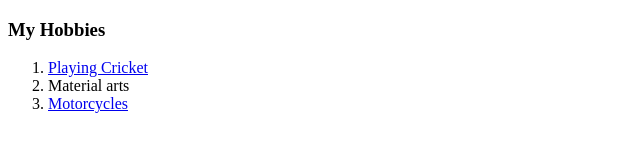
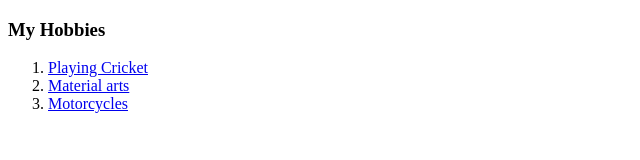
Before and after one commit to Umeshkyadav314/cv, a plain HTML site: page hobbies.html in a window 1280 px wide. Shown: the full height of the page, 0-640 px from the left. Drawn offline with Linux system fonts and the light colour scheme.

Commit message:
Update hobbies.html

```diff
--- a/hobbies.html
+++ b/hobbies.html
@@ -10,7 +10,7 @@
 
         <ol>
             <li><a href="https://www.bcci.tv/">Playing Cricket </a></li>
-            <li><a href="https://www.needlepointers.com/main/showarticles.aspx?navid=3226"></a> Material arts</a></li>
+            <li><a href="https://www.needlepointers.com/main/showarticles.aspx?navid=3226">Material arts</a></li>
             <li><a href="https://www.zigwheels.com/newbikes/Suzuki/sv650" >  Motorcycles</a></li>
         </ol>
 </body>
```
